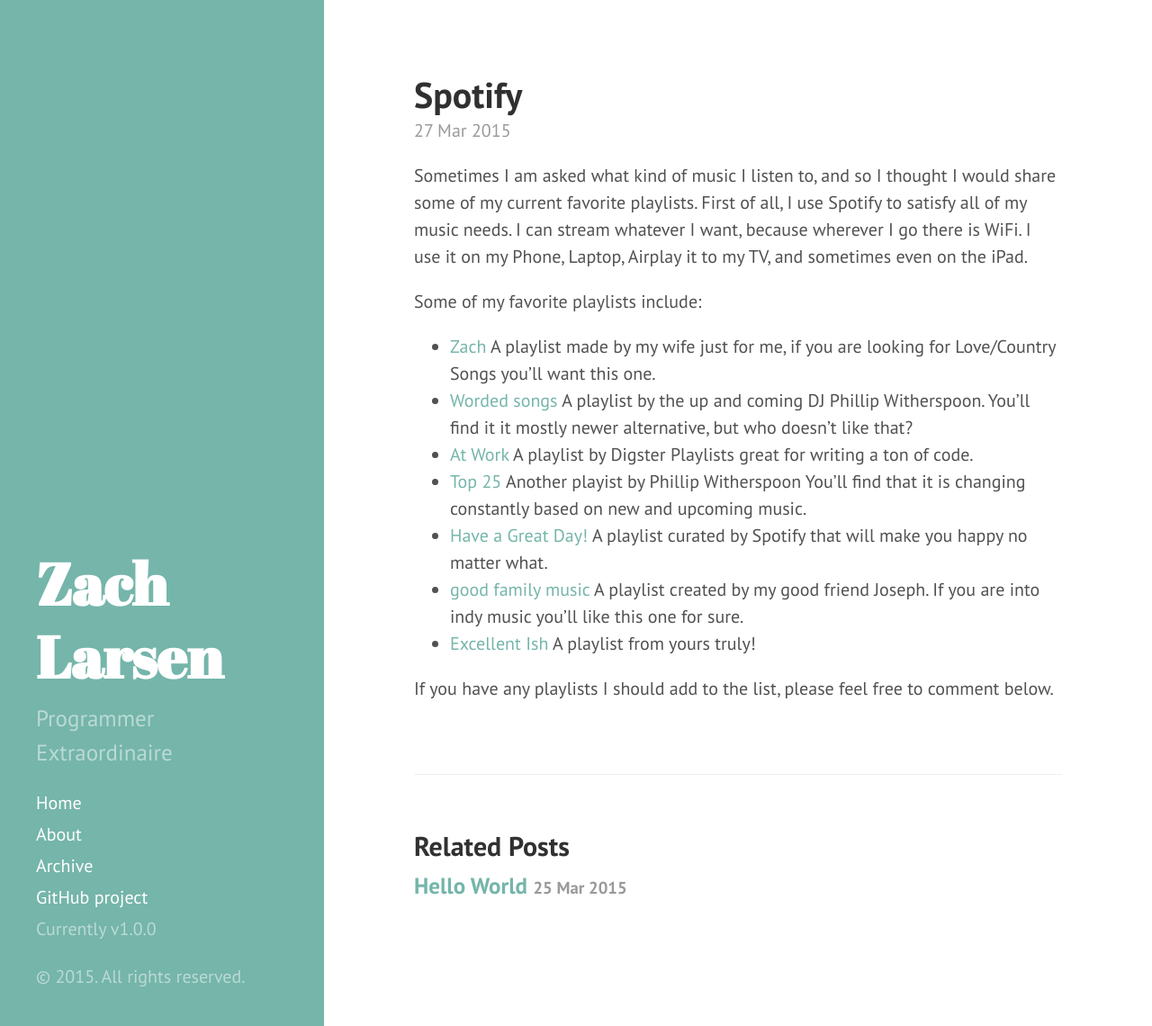
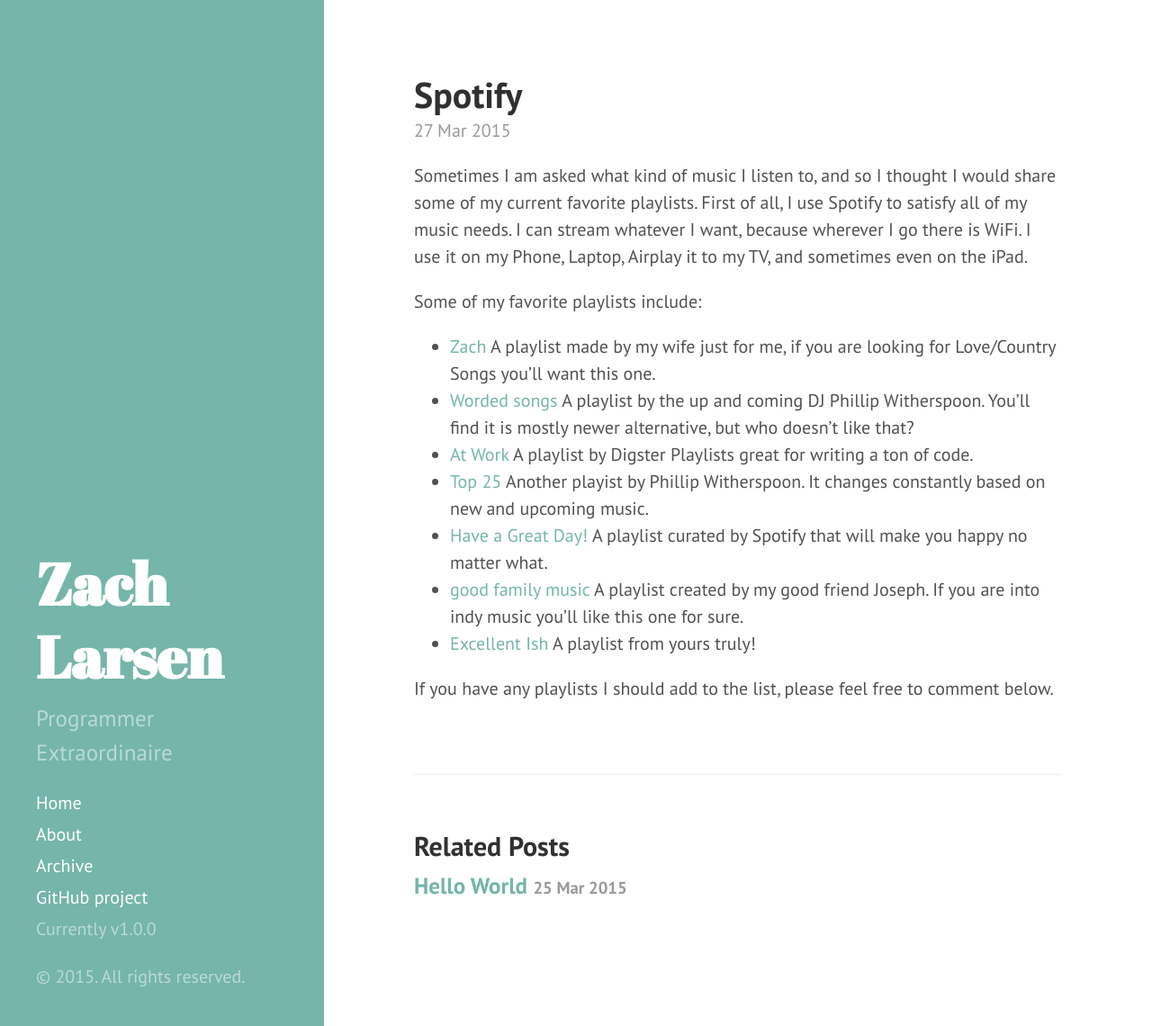
Before and after one commit to zlarsen/zlarsen.github.io, a Jekyll site: the page built from _posts/2015-03-27-spotify.md, in a window 1280 px wide and 1140 px high. Shown: the whole window at 90% size. Built offline with Jekyll 4.4.1, drawn with Linux system fonts in a browser that asks for light colours; Markdown is read by kramdown in place of the engine named in the settings.

Commit message:
Corrects Spelling Errors

```diff
--- a/_posts/2015-03-27-spotify.md
+++ b/_posts/2015-03-27-spotify.md
@@ -9,9 +9,9 @@
 Some of my favorite playlists include:
 
 * [Zach](https://open.spotify.com/user/spencerismyfave/playlist/2g1lf2THTSTSY3ESLI88Bm) A playlist made by my wife just for me, if you are looking for Love/Country Songs you'll want this one.
-* [Worded songs](https://open.spotify.com/user/1256692136/playlist/2aMFCn2oXCctBfH0GiLIx0) A playlist by the up and coming DJ Phillip Witherspoon. You'll find it it mostly newer alternative, but who doesn't like that?
+* [Worded songs](https://open.spotify.com/user/1256692136/playlist/2aMFCn2oXCctBfH0GiLIx0) A playlist by the up and coming DJ Phillip Witherspoon. You'll find it is mostly newer alternative, but who doesn't like that?
 * [At Work](https://open.spotify.com/user/digster.fm/playlist/0Gy1TwCxPFTMCiwxGLVkc1) A playlist by Digster Playlists great for writing a ton of code.
-* [Top 25](https://open.spotify.com/user/1256692136/playlist/2L5A49RgoPSHQD0y8XXdun) Another playist by Phillip Witherspoon You'll find that it is changing constantly based on new and upcoming music.
+* [Top 25](https://open.spotify.com/user/1256692136/playlist/2L5A49RgoPSHQD0y8XXdun) Another playist by Phillip Witherspoon. It changes constantly based on new and upcoming music.
 * [Have a Great Day!](https://open.spotify.com/user/spotify/playlist/2PXdUld4Ueio2pHcB6sM8j) A playlist curated by Spotify that will make you happy no matter what.
 * [good family music](https://open.spotify.com/user/josephgard1/playlist/69Gfe7QWj2rEttiL1665We) A playlist created by my good friend Joseph. If you are into indy music you'll like this one for sure.
 * [Excellent Ish](https://open.spotify.com/user/12130358834/playlist/0DTcaLIzmVOhUwrJnL55gq) A playlist from yours truly!
```
